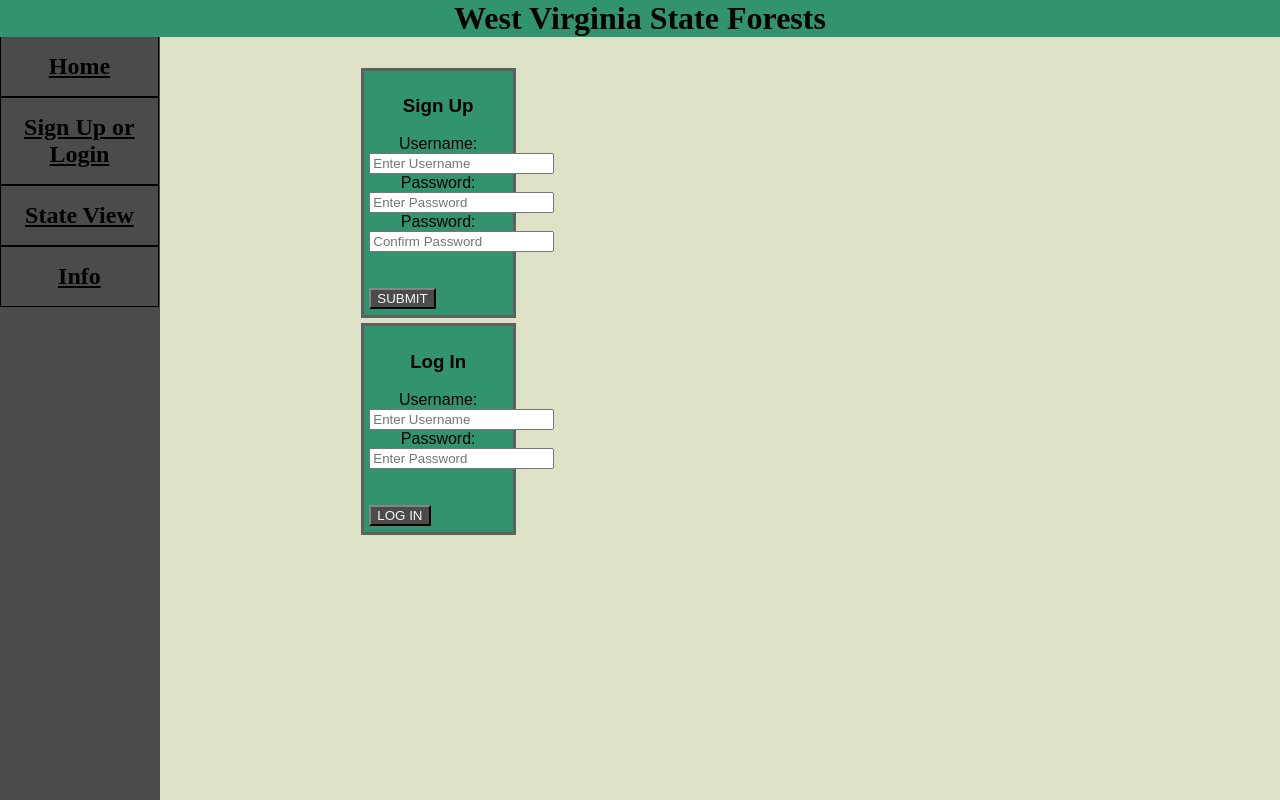
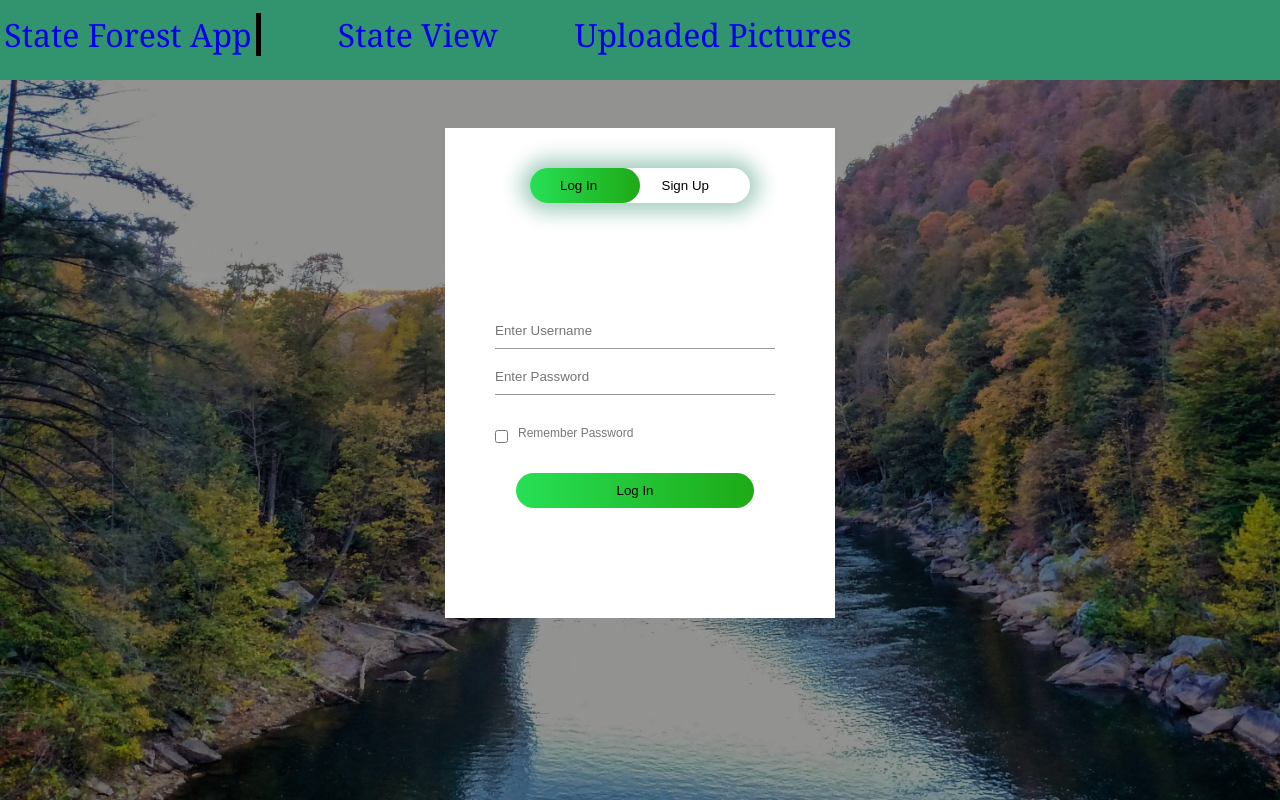
Before and after one commit to Lcs-Knsk/CAC-2022, a Flask app: page /sign_up in a window 1280 px wide. Run offline with Flask 2, Linux system fonts and the light colour scheme.

Commit message:
Big sign in page design changes kinda poggers Functionality kinda got wrecked tho Shouldnt be too hard to fix actually being able to login, especially because the code is still there, just commented out at the moment

```diff
--- a/website/static/CSS/auth.css
+++ b/website/static/CSS/auth.css
@@ -1,39 +1,189 @@
+*{
+    margin: 0;
+    padding: 0;
+    font-family: sans-serif;
+}
+.background{
+    height: 100%;
+    width: 100%;
+    background-image: linear-gradient(rgba(0, 0, 0, 0.4), rgba(0, 0, 0, 0.4)), url('WVsignInBackground.jpg');
+    background-size: cover;
+    position: absolute;
+    z-index: -1;
+}
+
+.form-box{
+    width: 380px;
+    height: 480px;
+    position: relative;
+    margin: 10% auto;
+    background: white;
+    padding: 5px;
+    z-index: -1;
+    overflow: hidden;
+}
+
+.button-box{
+    width: 220px;
+    margin: 35px auto;
+    position: relative;
+    box-shadow: 0 0 20px 9px #3c947475;
+    border-radius: 30px;
+}
+
+.toggle-btn{
+    padding: 10px 30px;
+    cursor: pointer;
+    background: transparent;
+    border: 0;
+    outline: none;
+    position: relative;
+}
+
+#btn{
+    top: 0;
+    left: 0;
+    position: absolute;
+    width: 110px;
+    height: 100%;
+    background: linear-gradient(to right, #27e056, #1eaa16);
+    border-radius: 30px;
+    transition: .5s;
+
+}
+
+.input-group{
+    top: 180px;
+    position: absolute;
+    width: 280px;
+    transition: .5s;
+}
+
+.input-field{
+    width: 100%;
+    padding: 10px 0;
+    margin: 5px 0;
+    border-left: 0;
+    border-top: 0;
+    border-right: 0;
+    border-bottom: 1px solid #999;
+    outline: none;
+    background: transparent;
+}
+
+.submit-btn{
+    width: 85%;
+    padding: 10px 30px;
+    cursor: pointer;
+    display: block;
+    margin: auto;
+    background: linear-gradient(to right, #27e056, #1eaa16);
+    border: 0;
+    outline: none;
+    border-radius: 30px;
+}
+
+.check-box{
+    margin: 30px 10px 30px 0;
+}
+
+span{
+    color: #777;
+    font-size: 12px;
+    bottom: 68px;
+    position: absolute;
+}
+
+#LogIn{
+    left: 50px;
+}
+#SignUp{
+    left: 450px;
+}
+
+
+
+
+#topBar{
+    height: 10vh;
+    background-color: #32936F;
+    min-height: 40px;
+    width: 100%;
+    border-bottom: 5px, black;
+}
+
+#Title{
+    width: 20%;
+    float: left;
+    text-align: center;
+    margin: 1% 0%;
+    border-right: 5px solid black;
+    color: black;
+}
+
+#StateView{
+    float: left;
+    text-align: center;
+    margin: 1% 3%;
+    /*because margin left on other tabs also have +3% from margin right
+    on the other tabs*/
+
+    margin-left: 6%;
+    color: black;
+}
+
+
+
+#UploadedPictures{
+    float: left;
+    text-align: center;
+    margin: 1% 3%;
+    color: rgb(0, 0, 0);
+}
+
+#SignIn{
+    width: 10%;
+    float: right;
+    text-align: center;
+    margin-right: 3%;
+    border: 1px solid black;
+    padding: .5%;
+    margin-top: .65%;
+    background-color: gray;
+
+    transition-duration: 150ms;
+}
+
+#SignIn:hover{
+    background-color: rgb(103, 103, 103);
+}
+
+#SignInText{
+    /*Need this because by default it will be underline*/
+
+    text-decoration: none;
+}
+
 html, body{
     margin: 0px;
-    background-color: #DDE2C6;
+    background-color: #DDE2C6;;
 }
 
-#signUpForm{
-    width: 25%;
-    float: left;
-    margin: 5% 10% 0.5% 35%;
-    border: solid;
-    border-color: rgb(95, 95, 95);
-    padding: 1%;
-    background-color: #32936F;
-    font-family: Arial, Helvetica, sans-serif;
+a{
+    font-size: 4vh;
+    font-family: "Georgia";
+    position: relative;
+    text-decoration: none;
 }
-
-#loginForm{
-    width: 25%;
-    float: left;
-    margin: 0.5% 10% 10% 35%;
-    border: solid;
-    border-color: rgb(95, 95, 95);
-    padding: 1%;
-    background-color: #32936F;
-    font-family: Arial, Helvetica, sans-serif;
+a::after {
+    border-top: .3vh solid rgb(209, 208, 208);
+    content: "";
+    position: absolute;
+    right: 100%;
+    bottom: .3vh;
+    left: 0;
+    transition: right .4s cubic-bezier(0,.5,0,1);
 }
-
-.submitButton{
-    background-color: #4a4b4a;
-    color: rgb(246, 246, 246);
-    border-color: rgb(49, 49, 49);
-    float: left;
+a:hover::after {
+right: 0;
 }
-
-label {
-    display: inline-block;
-    width: 80px;
-    text-align: center;
-}
--- a/website/templates/SignUp.html
+++ b/website/templates/SignUp.html
@@ -1,13 +1,71 @@
-{% extends 'homeBase.html' %}
+<!DOCTYPE html>
+<html>
+    <!--{% extends 'homeBase.html' %}
 
-{% block title %} Sign Up {% endblock %}
+    {% block title %} Sign Up {% endblock %}
 
-{% block ExtraLinks %}
-<link rel="stylesheet" href="{{ url_for('static', filename='CSS/auth.css') }}">
-{% endblock %}
+    {% block ExtraLinks %}-->
+    <link rel="stylesheet" href="{{ url_for('static', filename='CSS/auth.css') }}">
+    <!--{% endblock %}
 
-{% block content %}
+    {% block content %}-->
+    <body>
+        <div class="background">
+            <div class="form-box">
+                <div class="button-box">
+                    <div id="btn"></div>
+                    <button type="button" class="toggle-btn" onclick="login()">Log In</button>
+                    <button type="button" class="toggle-btn" onclick="signup()">Sign Up</button>
+                </div>
+                <form id="LogIn" class="input-group">
+                    <input type="text" class="input-field" placeholder="Enter Username" required>
+                    <input type="text" class="input-field" placeholder="Enter Password" required>
+                    <input type="checkbox" class="check-box"><span>Remember Password</span>
+                    <button type="submit" name="loginForm" class="submit-btn">Log In</button>
+                </form>
+                <form id="SignUp" class="input-group">
+                    <input type="text" class="input-field" placeholder="Enter Username" required>
+                    <input type="text" class="input-field" placeholder="Enter Password" required>
+                    <input type="checkbox" class="check-box"><span>I agree to the terms & conditions</span>
+                    <button type="submit" name="loginForm" class="submit-btn">Sign Up</button>
+                </form>
 
+            </div>
+        </div>
+
+
+
+        <div id="topBar">
+            <div id="Title">
+                <a href="{{ url_for('views.Info') }}">State Forest App</a>
+            </div>
+
+            <div id="StateView">
+                <a href="{{ url_for('views.StateView') }}">State View</a>
+            </div>
+            <div id="UploadedPictures">
+                <a href="{{ url_for('views.Uploads') }}">Uploaded Pictures</a>
+            </div>
+
+        </div>
+        <script>
+            var x = document.getElementById("LogIn");
+            var y = document.getElementById("SignUp");
+            var z = document.getElementById("btn");
+
+            function signup(){
+                x.style.left = "-400px";
+                y.style.left = "50px";
+                z.style.left = "110px";
+            }
+            function login(){
+                x.style.left = "50px";
+                y.style.left = "450px";
+                z.style.left = "0px";
+            }
+        </script>
+    </body>
+<!---
 <form method="POST" id="signUpForm">
     <h3 align="center">Sign Up</h3>
     <div align="center">
@@ -45,3 +103,5 @@
 </form>
 
 {% endblock %}
+-->
+</html>
--- a/website/templates/homeBase.html
+++ b/website/templates/homeBase.html
@@ -10,6 +10,7 @@
     </head>
 
     <body>
+
         <div id="topMenu">
             <h1 id="titleText">West Virginia State Forests</h1>
         </div>
@@ -46,6 +47,5 @@
 
         {% block Javascript %}
         {% endblock %}
-
     </body>
 </html>
```
Also changed, not shown: website/static/CSS/WVsignInBackground.jpg (added).
